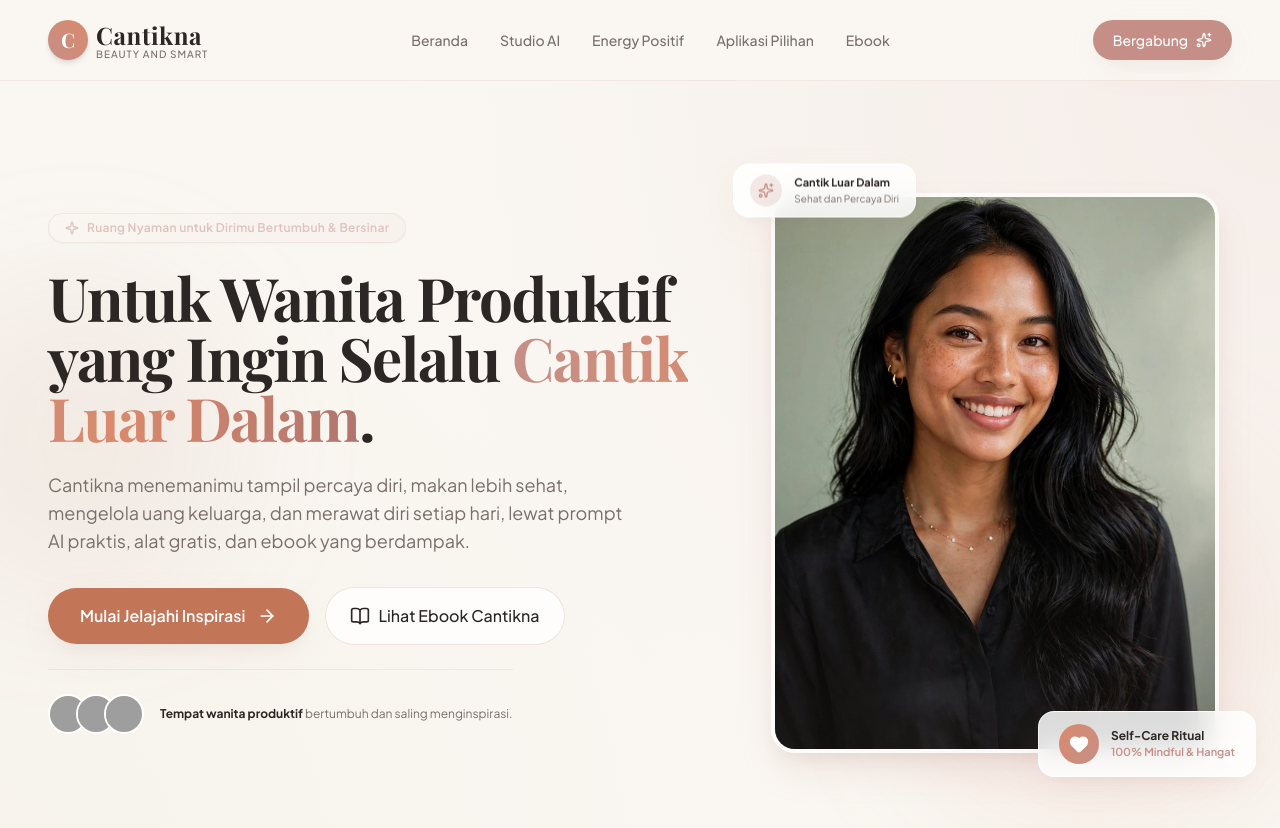
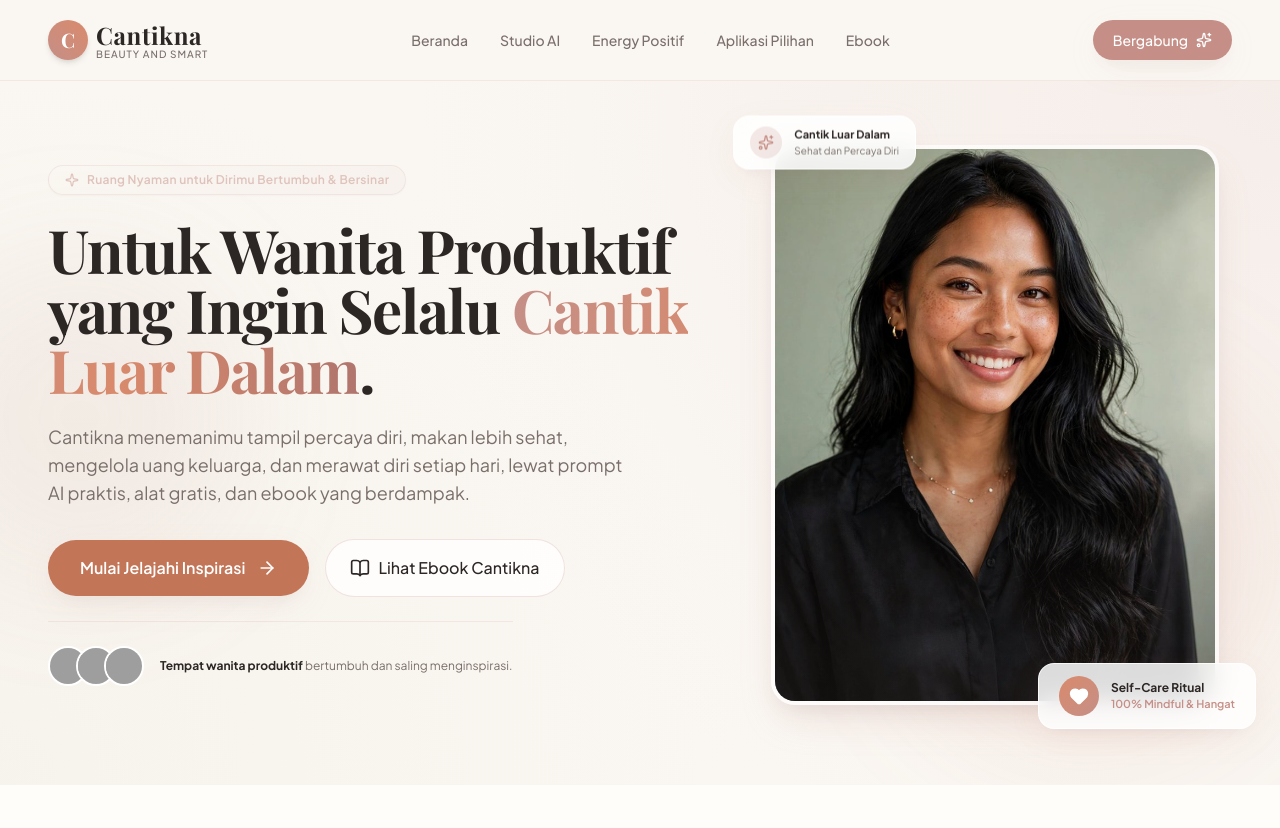
Before and after one commit to cantiknacom/cantikna, a plain HTML site: page index.html in a window 1280 px wide. Shown: the top 828 px of the page. Drawn offline with nearby package versions, Linux system fonts and the light colour scheme; grey boxes are pictures that could not be loaded; a web font is replaced by a local one.

Commit message:
Beranda: jarak atas dan bawah hero di desktop dirapikan agar tidak terlalu jauh

```diff
--- a/index.html
+++ b/index.html
@@ -173,7 +173,7 @@
 
   <main>
     <!-- ======================== SECTION 1: HERO SECTION ======================== -->
-    <section id="hero" class="relative gradient-hero pt-12 pb-24 md:py-28 overflow-hidden">
+    <section id="hero" class="relative gradient-hero pt-12 pb-24 md:pt-16 md:pb-20 overflow-hidden">
       <!-- Decorative Background Orbs -->
       <div class="absolute top-1/4 -left-20 w-80 h-80 bg-brand-rose/10 rounded-full blur-3xl pointer-events-none"></div>
       <div class="absolute bottom-10 right-0 w-96 h-96 bg-brand-terracotta/10 rounded-full blur-3xl pointer-events-none"></div>
```
